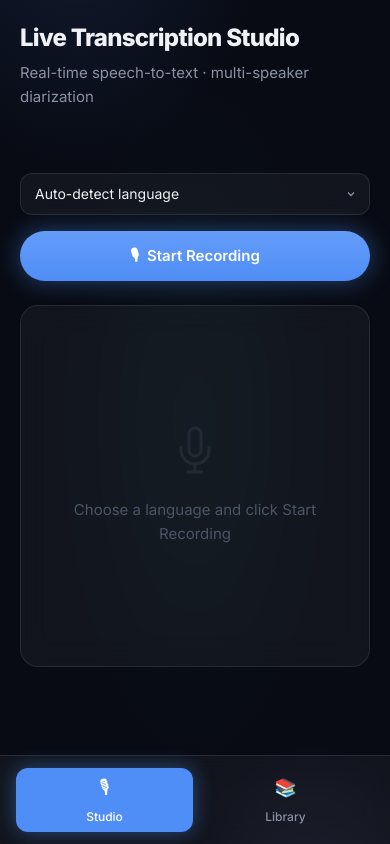
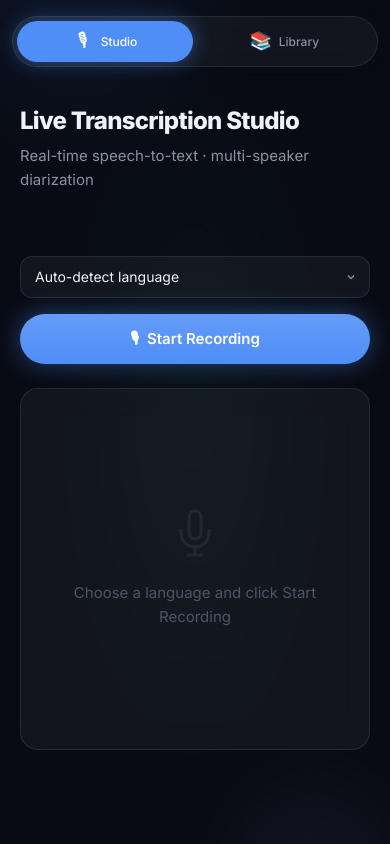
Before and after one commit to FayezGit/SonioxApp, a Next.js app: page / in a window 390 px wide. Built offline with nearby package versions, Linux system fonts and the light colour scheme.

Commit message:
style: refine responsive navigation and remove layout transitions

```diff
--- a/app/globals.css
+++ b/app/globals.css
@@ -111,38 +111,35 @@ button { font-family: inherit; }
 .app-shell {
   min-height: 100dvh;
   display: flex;
-  flex-direction: column; /* Mobile first */
+  flex-direction: column; /* Mobile first: Top Header */
   overflow-x: hidden;
 }
 
 @media (min-width: 1024px) {
   .app-shell {
-    flex-direction: row; /* Desktop sidebar */
+    flex-direction: row; /* Desktop: Sidebar */
   }
 }
 
 .app-header {
-  position: fixed;
+  position: sticky;
+  top: 0;
   z-index: 50;
-  background: var(--glass-bg);
-  backdrop-filter: blur(16px);
-  -webkit-backdrop-filter: blur(16px);
-  border: 1px solid var(--glass-border);
-  transition: all var(--ease);
+  backdrop-filter: blur(20px);
+  -webkit-backdrop-filter: blur(20px);
+  background: rgba(8, 11, 20, 0.8);
+  border-bottom: 1px solid var(--glass-border);
+  padding: 1.5rem 1.25rem 0;
+  display: flex;
+  flex-direction: row;
+  justify-content: center;
 }
 
-/* Mobile Bottom Bar */
 @media (max-width: 1023px) {
   .app-header {
-    bottom: 0;
-    left: 0;
     width: 100%;
-    padding: 0.75rem 1rem calc(0.75rem + env(safe-area-inset-bottom));
-    border-width: 1px 0 0 0;
-    display: flex;
-    flex-direction: row;
-    justify-content: center;
-    align-items: center;
+    background: transparent;
+    border: none;
     height: auto;
   }
 }
@@ -150,6 +147,7 @@ button { font-family: inherit; }
 /* Desktop Sidebar */
 @media (min-width: 1024px) {
   .app-header {
+    position: fixed;
     top: 0;
     left: 0;
     width: 280px;
@@ -159,6 +157,8 @@ button { font-family: inherit; }
     justify-content: flex-start;
     align-items: stretch;
     border-width: 0 1px 0 0;
+    border-right-color: rgba(255, 255, 255, 0.05); /* more subtle */
+    border-bottom: none;
     background: var(--bg-surface);
   }
 }
@@ -182,20 +182,14 @@ button { font-family: inherit; }
 
 .app-nav {
   display: flex;
+  flex-direction: row;
+  width: auto;
+  background: var(--glass-bg);
+  padding: 4px;
+  border-radius: var(--radius-pill);
+  border: 1px solid var(--glass-border);
   gap: 4px;
-  background: transparent;
-  padding: 0;
-  border: none;
-  border-radius: 0;
-}
-
-@media (max-width: 1023px) {
-  .app-nav {
-    flex-direction: row;
-    width: 100%;
-    max-width: 400px;
-    justify-content: space-around;
-  }
+  margin-top: 0;
 }
 
 @media (min-width: 1024px) {
@@ -204,41 +198,39 @@ button { font-family: inherit; }
     width: 100%;
     gap: 0.5rem;
     margin-top: 2rem;
+    background: transparent;
+    padding: 0;
+    border: none;
+    border-radius: 0;
   }
 }
 
 .nav-btn {
   width: auto;
-  padding: 10px 18px;
-  font-size: 0.9375rem;
+  padding: 8px 18px;
+  font-size: 0.875rem;
   font-weight: 500;
-  border-radius: var(--radius-md);
+  border-radius: var(--radius-pill);
   border: none;
   background: transparent;
   color: var(--text-secondary);
   cursor: pointer;
-  transition: all var(--ease);
+  transition: color var(--ease), background var(--ease), box-shadow var(--ease);
+  white-space: nowrap;
   display: flex;
   align-items: center;
-  gap: 12px;
-}
-
-@media (max-width: 1023px) {
-  .nav-btn {
-    flex-direction: column;
-    gap: 4px;
-    font-size: 0.75rem;
-    padding: 8px;
-    flex: 1;
-    justify-content: center;
-  }
-  .nav-icon { font-size: 1.25rem; }
+  gap: 8px;
+  justify-content: center;
 }
 
 @media (min-width: 1024px) {
   .nav-btn {
     width: 100%;
     justify-content: flex-start;
+    padding: 10px 18px;
+    font-size: 0.9375rem;
+    border-radius: var(--radius-md);
+    gap: 12px;
   }
 }
 
@@ -246,9 +238,15 @@ button { font-family: inherit; }
   display: flex;
   align-items: center;
   justify-content: center;
-  width: 24px;
+  width: 20px;
   flex-shrink: 0;
   font-size: 1.125rem;
+}
+
+@media (min-width: 1024px) {
+  .nav-icon {
+    width: 24px;
+  }
 }
 
 .nav-text {
@@ -272,7 +270,7 @@ button { font-family: inherit; }
   max-width: var(--content-max-width);
   margin: 0 auto;
   overflow-x: hidden;
-  padding: 2.5rem 1.5rem 6rem; /* extra bottom padding for mobile */
+  padding: 1.5rem 1.25rem 4rem;
 }
 
 @media (min-width: 1024px) {
@@ -943,6 +941,17 @@ button { font-family: inherit; }
 }
 
 @media (max-width: 480px) {
+  .app-header {
+    flex-direction: column;
+    gap: 0.75rem;
+    padding: 1rem 0.75rem;
+  }
+
+  .app-nav {
+    width: 100%;
+    justify-content: center;
+  }
+
   .nav-btn {
     flex: 1;
     text-align: center;
--- a/app/page.tsx
+++ b/app/page.tsx
@@ -13,9 +13,6 @@ export default function Home() {
     <div className="app-shell">
       {/* Sidebar / Header */}
       <header className="app-header">
-        <div className="app-logo">
-          🎙 Soniox <span>Studio</span>
-        </div>
         <nav className="app-nav">
           {(['studio', 'library'] as Tab[]).map((tab) => (
             <button
```
